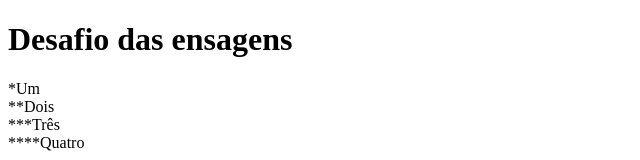
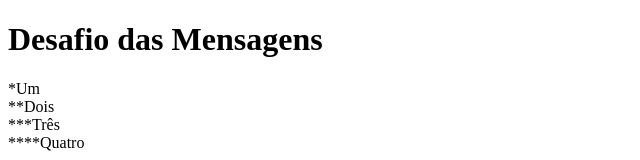
Before and after one commit to matheus-zordan/html-css, a plain HTML site: page desafios/modulo-01/d001/desafio1.html in a window 1280 px wide. Shown: the top 160 px of the page, without its empty margins (0-640 px from the left). Drawn offline with Linux system fonts and the light colour scheme.

Commit message:
atualizando desafios

```diff
--- a/desafios/modulo-01/d001/desafio1.html
+++ b/desafios/modulo-01/d001/desafio1.html
@@ -6,7 +6,7 @@
     <title>Desafio 1</title>
 </head>
 <body>
-    <h1>Desafio das ensagens</h1>
+    <h1>Desafio das Mensagens</h1>
     <p>*Um <br>**Dois <br> ***Três <br>****Quatro</p>
     <p>****Quatro <br> ***Três <br> **Dois <br> *Um</p>
 </body>
```
Also changed, not shown: desafios/modulo-01/d002/desafio2.html (renamed from desafios/modulo-01/d002/desafio imagens.html), desafios/modulo-01/d005/desafio5.html (renamed from desafios/modulo-01/d005/index.html), desafios/modulo-01/d006/desafio6.html (renamed from desafios/modulo-01/d006/index.html), desafios/modulo-01/d007/desafio7.html (renamed from desafios/modulo-01/d007/index.html), 1 other file.
